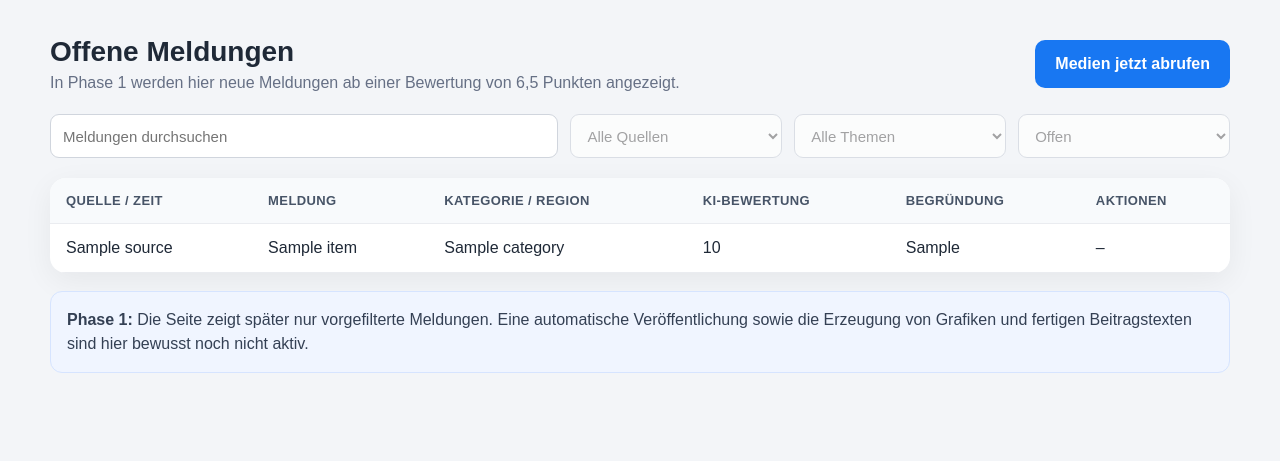
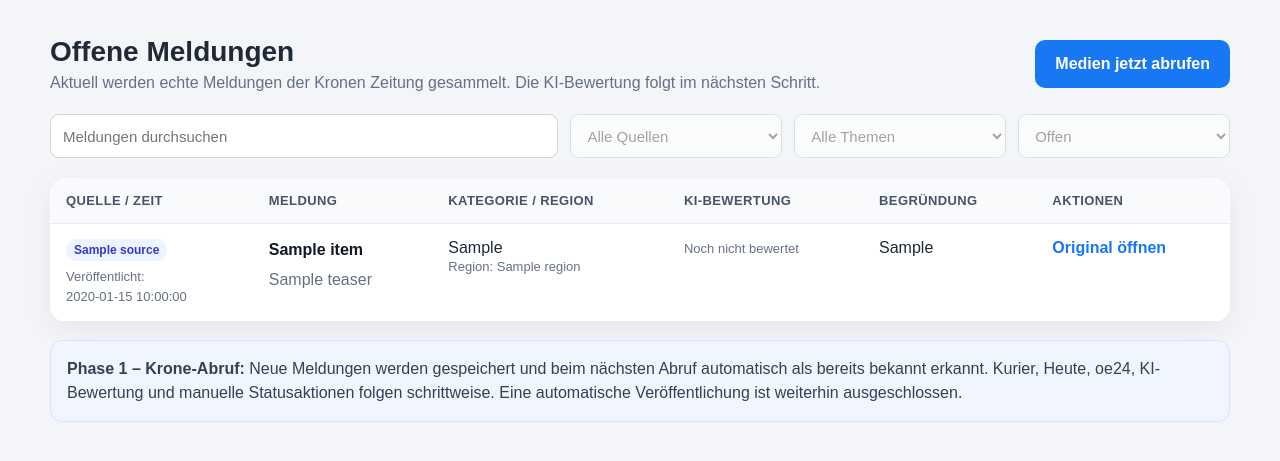
Before and after one commit to fb-bezirk-collab/facebook-seitenassistent, a FastAPI app: template templates/media_monitor.html in a window 1280 px wide. Shown: the part 128-589 px from the top of the page. Run offline with FastAPI, Linux system fonts and the light colour scheme; the visitor is signed in with stand-in values (Sample User, id 1); the template is opened without the code that fills it: most values are stand-ins (such as "Sample title", 1, 10 or a date in 2020).

Commit message:
Add files via upload

```diff
--- a/templates/media_monitor.html
+++ b/templates/media_monitor.html
@@ -21,6 +21,14 @@
         .toolbar-copy p { margin: 0; color: #667085; }
         .fetch-button { min-height: 48px; padding: 0 20px; border: 0; border-radius: 10px; background: #1877f2; color: #fff; font-size: 16px; font-weight: 800; cursor: pointer; }
         .notice { margin-bottom: 20px; padding: 14px 16px; border: 1px solid #a6f4c5; background: #ecfdf3; color: #067647; border-radius: 10px; }
+        .error-notice { border-color: #fecdca; background: #fef3f2; color: #b42318; }
+        .source-label { display: inline-block; margin-bottom: 6px; padding: 4px 8px; border-radius: 999px; background: #eef4ff; color: #3538cd; font-size: 12px; font-weight: 800; }
+        .title-link { color: #101828; text-decoration: none; font-size: 16px; font-weight: 800; line-height: 1.35; }
+        .title-link:hover { color: #1877f2; text-decoration: underline; }
+        .teaser { margin: 7px 0 0; color: #667085; line-height: 1.45; max-width: 520px; }
+        .time-note { color: #667085; font-size: 13px; line-height: 1.5; }
+        .pending-score { color: #667085; font-size: 13px; }
+        .open-link { display: inline-block; color: #1877f2; font-weight: 800; text-decoration: none; white-space: nowrap; }
         .filter-bar { display: grid; grid-template-columns: 1.2fr repeat(3, minmax(150px,.5fr)); gap: 12px; margin-bottom: 20px; }
         input, select { width: 100%; min-height: 44px; padding: 10px 12px; border: 1px solid #d0d5dd; border-radius: 9px; background: #fff; font-size: 15px; }
         .table-card { background: #fff; border-radius: 16px; box-shadow: 0 8px 30px rgba(0,0,0,.06); overflow: hidden; }
@@ -64,14 +72,20 @@
 <div class="container">
     {% if fetched %}
         <div class="notice">
-            Der Testabruf wurde erfolgreich ausgelöst ({{ last_test_at }}). Der echte Abruf von Krone, Kurier, Heute und oe24 wird im nächsten Entwicklungsschritt angeschlossen.
+            Krone wurde erfolgreich abgerufen ({{ last_fetch_at }}). Neu gespeichert: <strong>{{ new_count }}</strong> Meldung{% if new_count != 1 %}en{% endif %}.
+            Bereits bekannte Meldungen wurden nicht doppelt angelegt.
+        </div>
+    {% endif %}
+    {% if error %}
+        <div class="notice error-notice">
+            <strong>Der Krone-Abruf ist fehlgeschlagen:</strong> {{ error }}
         </div>
     {% endif %}
 
     <section class="toolbar">
         <div class="toolbar-copy">
             <h2>Offene Meldungen</h2>
-            <p>In Phase 1 werden hier neue Meldungen ab einer Bewertung von 6,5 Punkten angezeigt.</p>
+            <p>Aktuell werden echte Meldungen der Kronen Zeitung gesammelt. Die KI-Bewertung folgt im nächsten Schritt.</p>
         </div>
         <form method="post" action="{{ url_for('medienmonitor_abrufen') }}">
             <button class="fetch-button" type="submit">Medien jetzt abrufen</button>
@@ -114,12 +128,21 @@
                 {% if items %}
                     {% for item in items %}
                         <tr>
-                            <td>{{ item.source }}</td>
-                            <td>{{ item.title }}</td>
-                            <td>{{ item.category }}</td>
-                            <td>{{ item.score_total }}</td>
+                            <td>
+                                <span class="source-label">{{ item.source }}</span>
+                                <div class="time-note">Veröffentlicht:<br>{{ item.published_display }}</div>
+                            </td>
+                            <td>
+                                <a class="title-link" href="{{ item.url }}" target="_blank" rel="noopener noreferrer">{{ item.title }}</a>
+                                {% if item.teaser %}<p class="teaser">{{ item.teaser }}</p>{% endif %}
+                            </td>
+                            <td>
+                                {{ item.source_category or item.category }}<br>
+                                <span class="time-note">Region: {{ item.region }}</span>
+                            </td>
+                            <td><span class="pending-score">Noch nicht bewertet</span></td>
                             <td>{{ item.ai_reason }}</td>
-                            <td>–</td>
+                            <td><a class="open-link" href="{{ item.url }}" target="_blank" rel="noopener noreferrer">Original öffnen</a></td>
                         </tr>
                     {% endfor %}
                 {% else %}
@@ -128,7 +151,7 @@
                             <div class="empty">
                                 <div class="empty-icon">📰</div>
                                 <h3>Noch keine Meldungen vorhanden</h3>
-                                <p>Die Oberfläche ist vorbereitet. Mit „Medien jetzt abrufen“ kannst du bereits den technischen Ablauf testen. Die erste echte Quelle wird als Nächstes angebunden.</p>
+                                <p>Klicke auf „Medien jetzt abrufen“. Der Seitenassistent liest dann die aktuellen Krone-Meldungen ein und speichert neue Einträge dauerhaft.</p>
                             </div>
                         </td>
                     </tr>
@@ -138,7 +161,7 @@
     </section>
 
     <div class="phase-note">
-        <strong>Phase 1:</strong> Die Seite zeigt später nur vorgefilterte Meldungen. Eine automatische Veröffentlichung sowie die Erzeugung von Grafiken und fertigen Beitragstexten sind hier bewusst noch nicht aktiv.
+        <strong>Phase 1 – Krone-Abruf:</strong> Neue Meldungen werden gespeichert und beim nächsten Abruf automatisch als bereits bekannt erkannt. Kurier, Heute, oe24, KI-Bewertung und manuelle Statusaktionen folgen schrittweise. Eine automatische Veröffentlichung ist weiterhin ausgeschlossen.
     </div>
 </div>
 </main>
```
